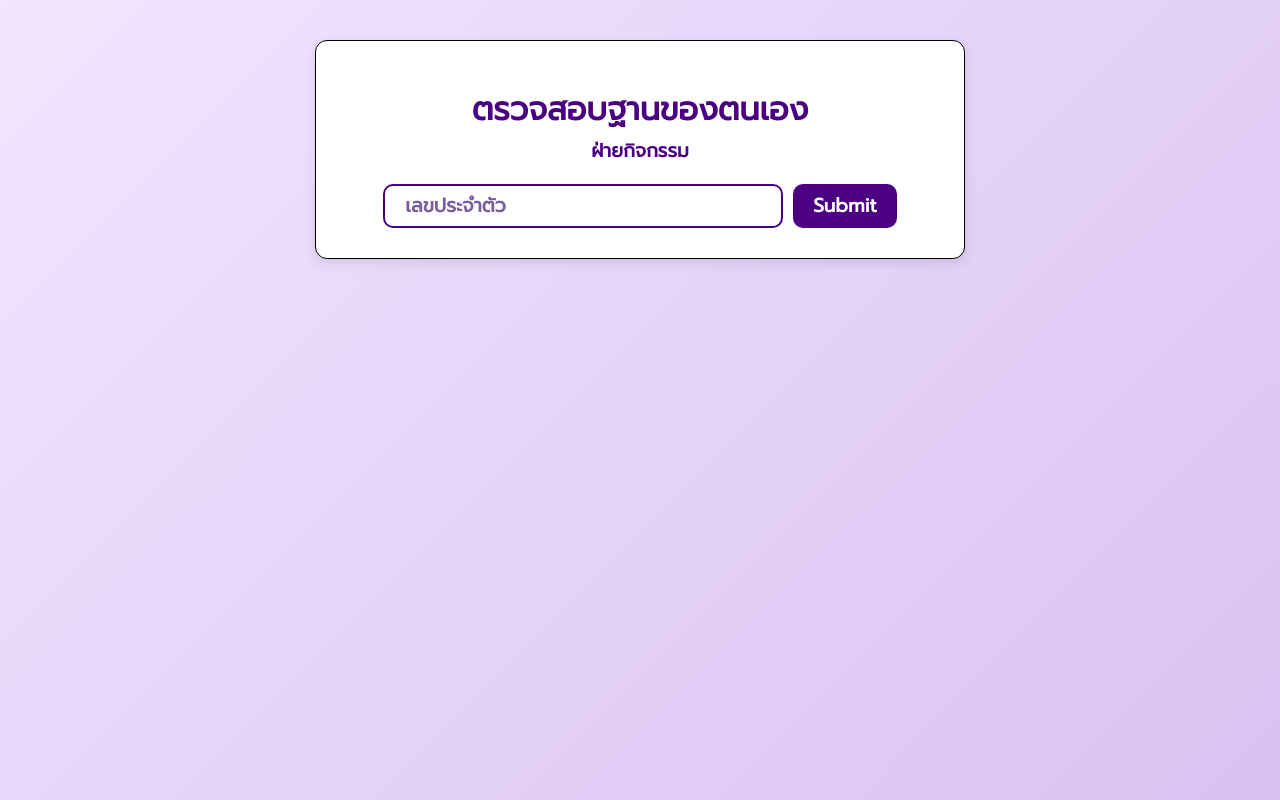
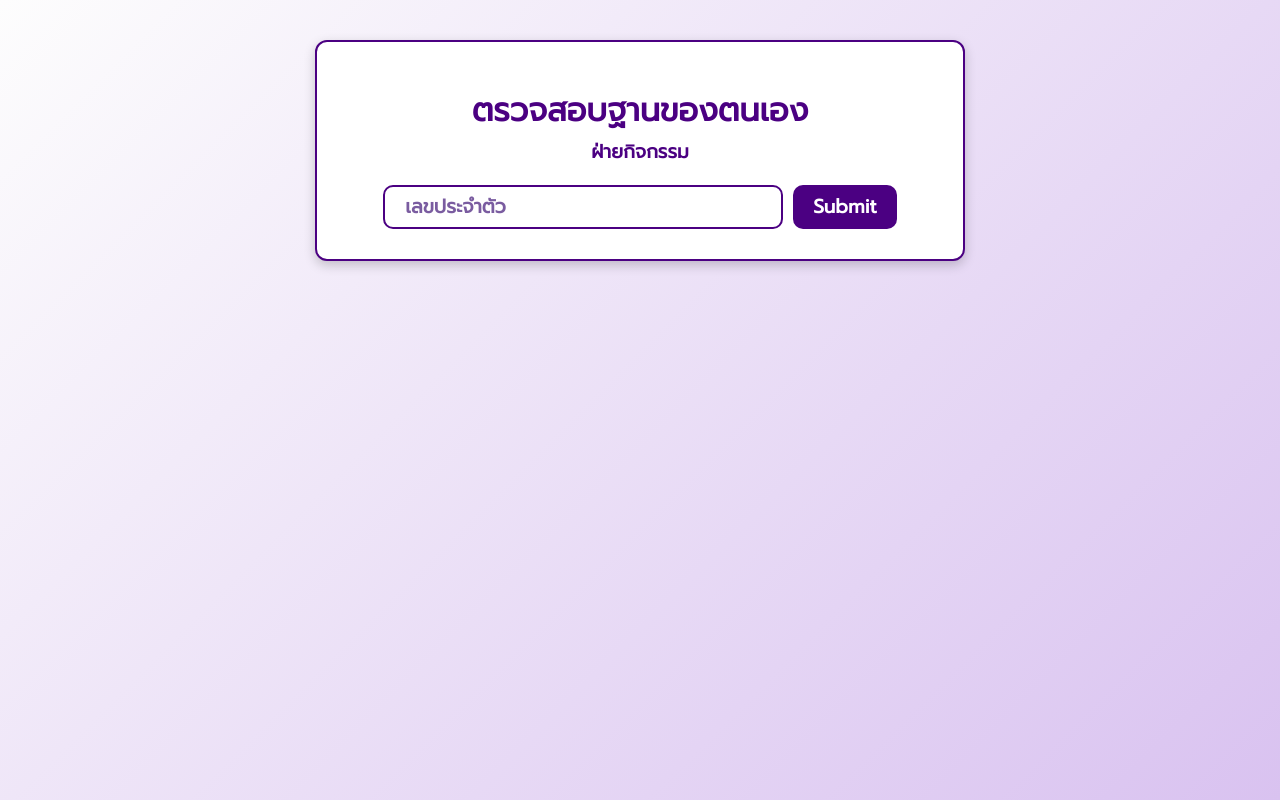
Before and after one commit to TCFOC/176, a plain HTML site: page index.html in a window 1280 px wide. Drawn offline with Linux system fonts and the light colour scheme.

Commit message:
Final touches

```diff
--- a/style.css
+++ b/style.css
@@ -2,7 +2,7 @@ body {
   margin: 0;
   padding: 0;
   font-family: 'Prompt', sans-serif;
-  background: linear-gradient(135deg, #f2e5ff, #d9c2f0);
+  background: linear-gradient(135deg, #fdfdfd, #d9c2f0);
   display: flex;
   flex-direction: column;
   align-items: center;
@@ -14,12 +14,12 @@ body {
 
 .wrapper {
   background: white;
-  border: 1px solid black;
+  border: 2px solid #4b0082;
   padding: 30px 40px;
   box-sizing: border-box;
   max-width: 650px;
   width: 90%;
-  box-shadow: 0 4px 12px rgba(0,0,0,0.1);
+  box-shadow: 0 4px 12px rgba(0,0,0,0.2);
   border-radius: 12px;
   text-align: center;
 }
@@ -108,6 +108,7 @@ input[type="text"]::placeholder {
   box-sizing: border-box;
   display: none;
   animation: fadeUp 0.5s ease forwards;
+  box-shadow: 0 4px 12px rgba(0,0,0,0.2);
 }
 
 @media (min-width: 768px) {
```
